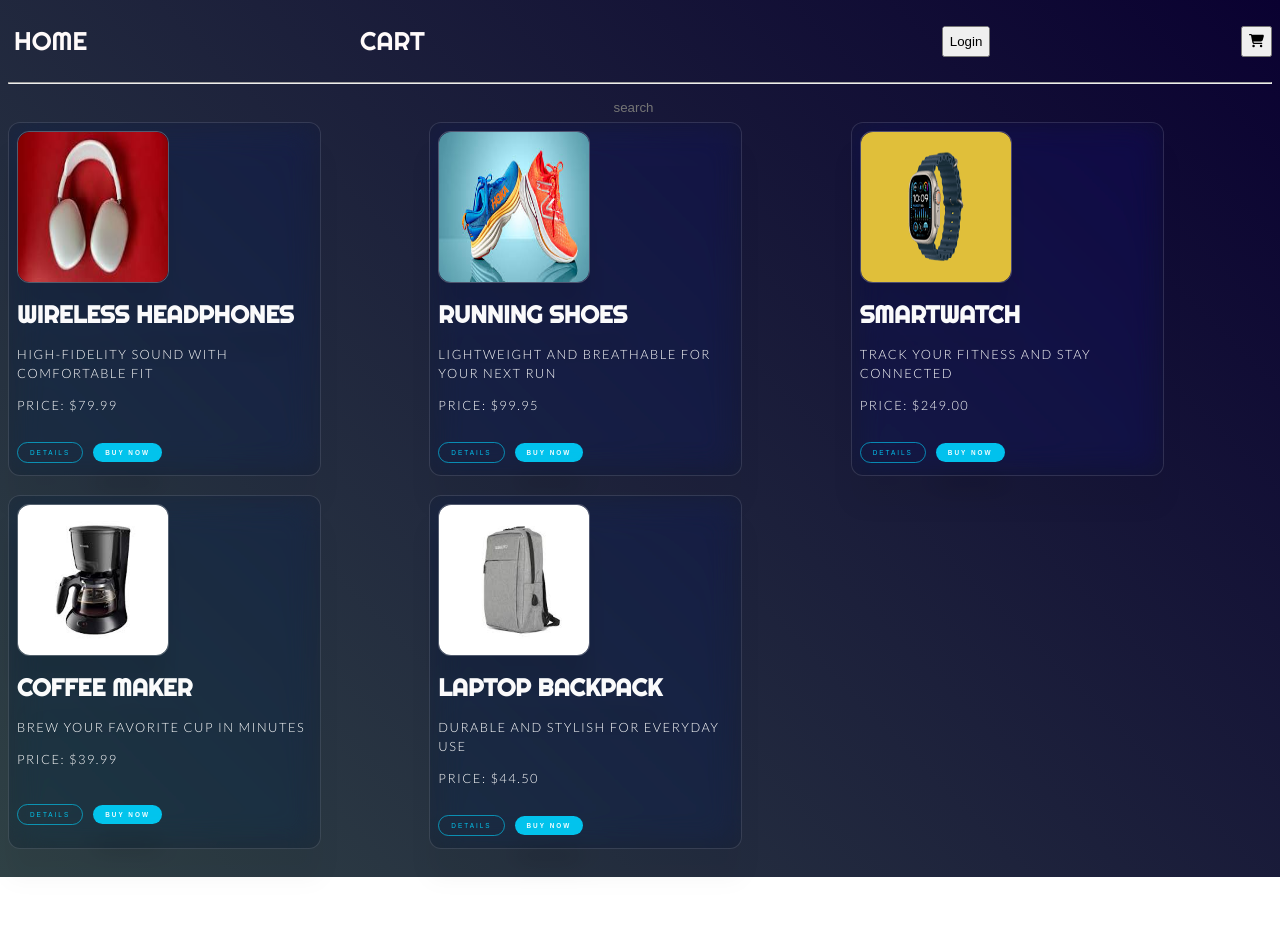
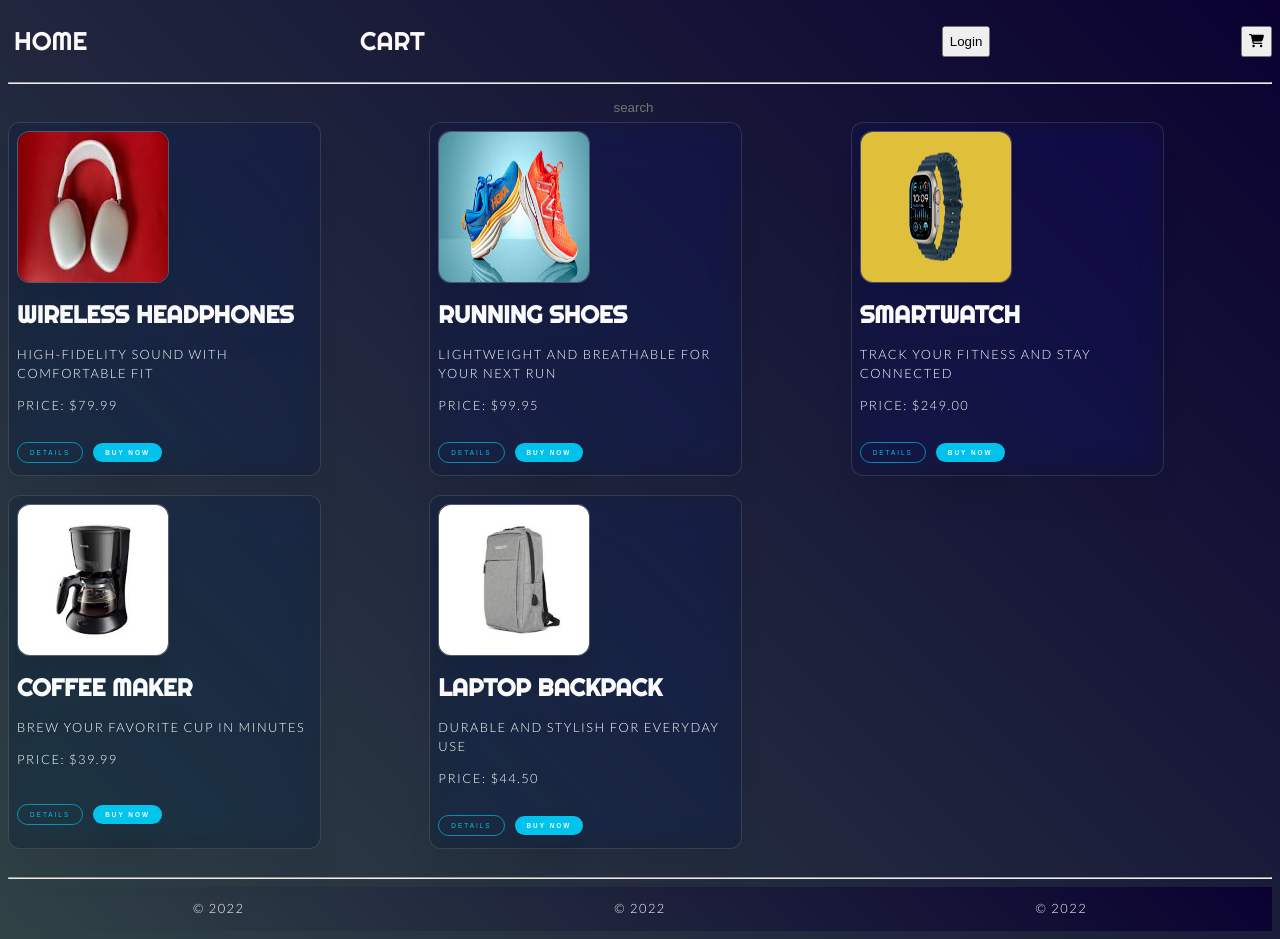
Before and after one commit to RayyanKhan4004/e-commerce-v1-0.1, a React (Vite) app: page / in a window 1280 px wide. Before the commit the page ends 877 px from the top, so only its background shows below. Built offline with nearby package versions, Linux system fonts and the light colour scheme.

Commit message:
Add files via upload

```diff
--- a/src/App.jsx
+++ b/src/App.jsx
@@ -4,6 +4,7 @@ import Card from './components/Card';
 import { createBrowserRouter} from 'react-router-dom'
 import Login from './components/Login';
 import Cart from './components/Cart';
+import Footer from './components/Footer';
 // export default function App() {
    const routes = createBrowserRouter(
  [
@@ -12,6 +13,8 @@ import Cart from './components/Cart';
     <Header/>
     <hr />
     <Card/>
+    <hr />
+    <Footer/>
   </div>
   },
   // {
```
